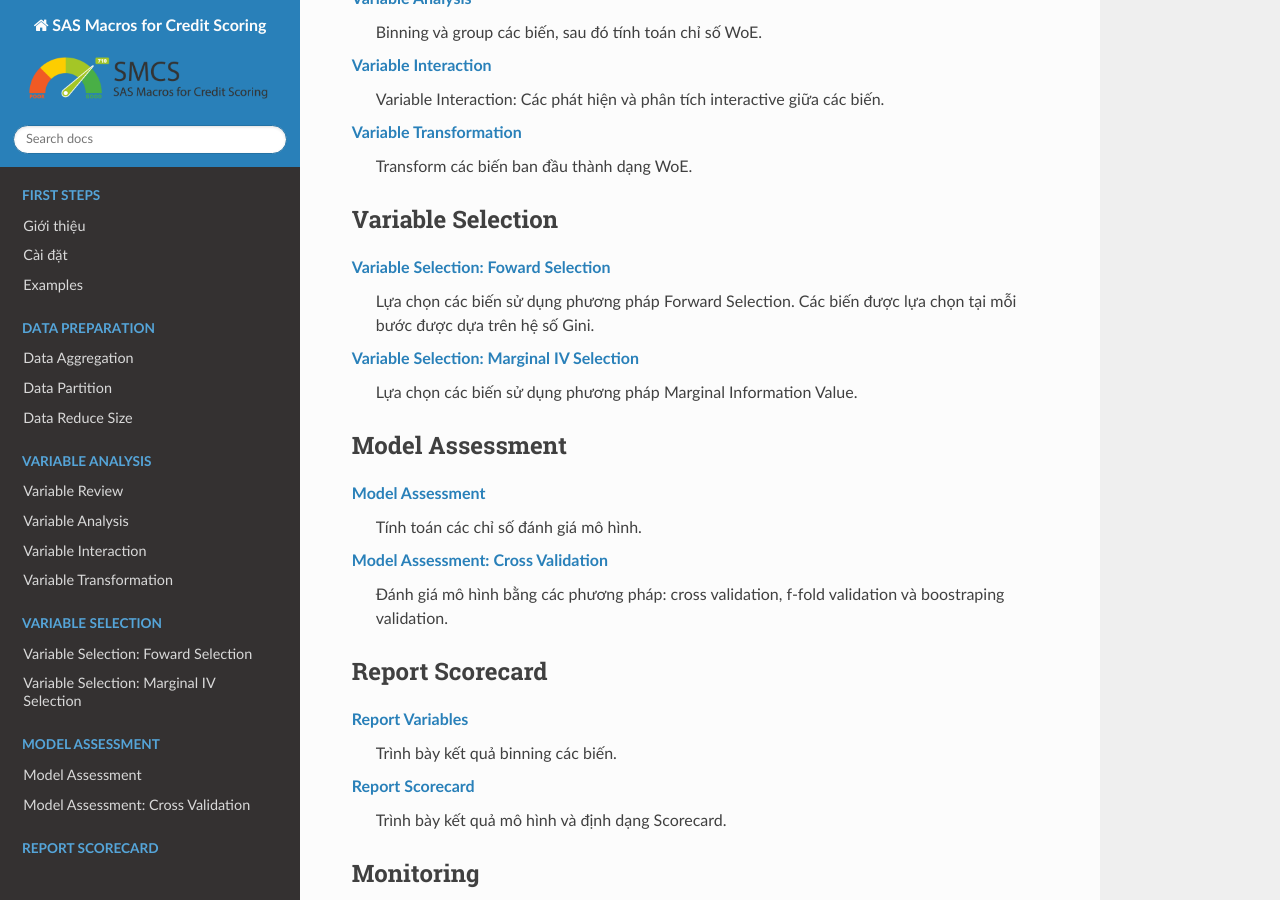
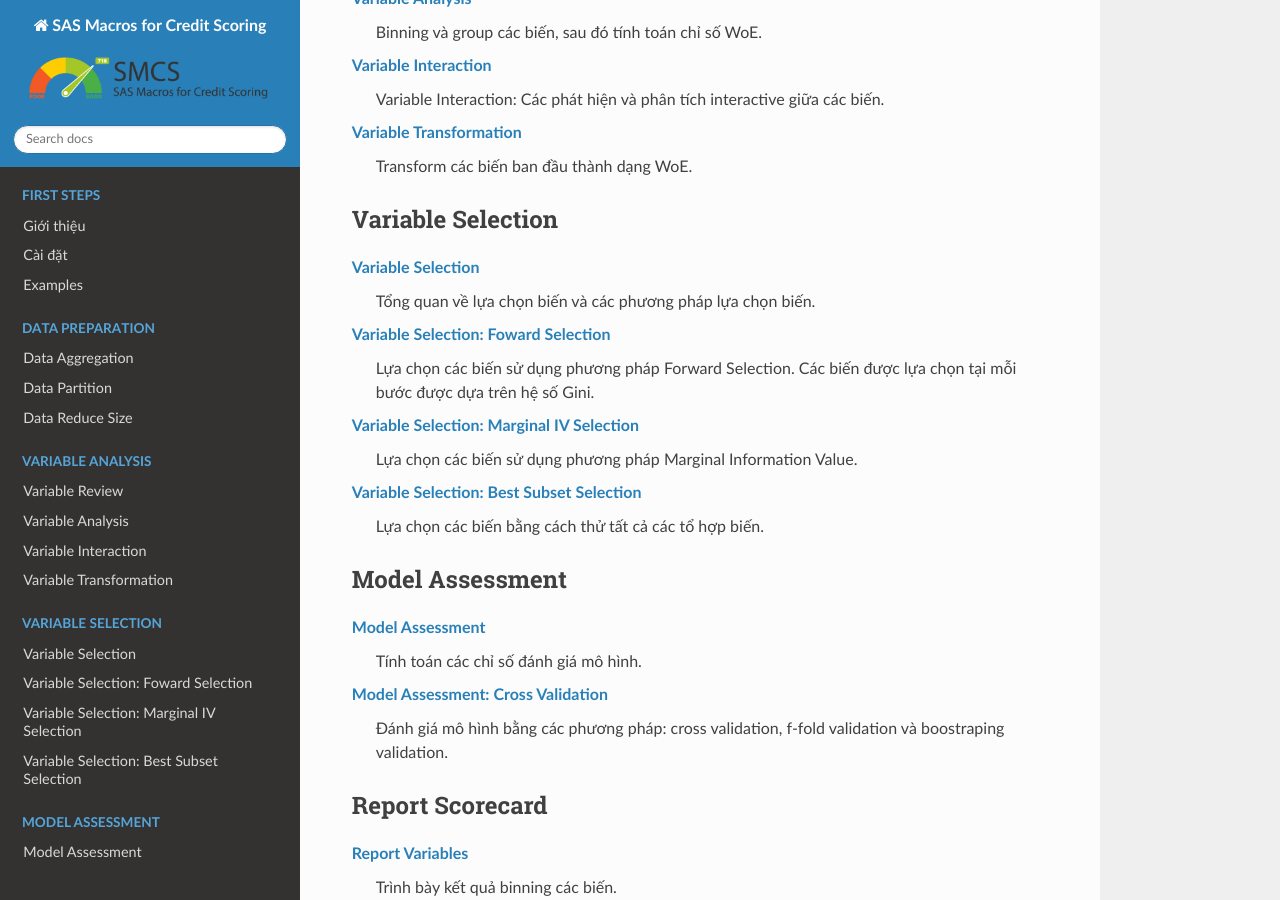
Before and after one commit to thanhtra254/SMCS, a Sphinx documentation site: the page built from docs/index.rst, in a window 1280 px wide and 900 px high, scrolled down 1415 px. Built offline with Sphinx 7.4.7 and the Read the Docs theme 2.0.0, drawn with Linux system fonts in a browser that asks for light colours; comment, search, counter and statistics services are not loaded.

Commit message:
Update index.rst

```diff
--- a/docs/index.rst
+++ b/docs/index.rst
@@ -107,14 +107,23 @@ Variable Selection
    :caption: Variable Selection
    :hidden:
 
+   post/SelectOverview
    post/SelectFoward
    post/SelectMarIV
+   post/SelectBestSubset
+
+
+:doc:`post/SelectOverview`
+    Tổng quan về lựa chọn biến và các phương pháp lựa chọn biến.
 
 :doc:`post/SelectFoward`
     Lựa chọn các biến sử dụng phương pháp Forward Selection. Các biến được lựa chọn tại mỗi bước được dựa trên hệ số Gini.
 
 :doc:`post/SelectMarIV`
     Lựa chọn các biến sử dụng phương pháp Marginal Information Value.
+
+:doc:`post/SelectBestSubset`
+    Lựa chọn các biến bằng cách thử tất cả các tổ hợp biến.
 
 Model Assessment
 ================
```
